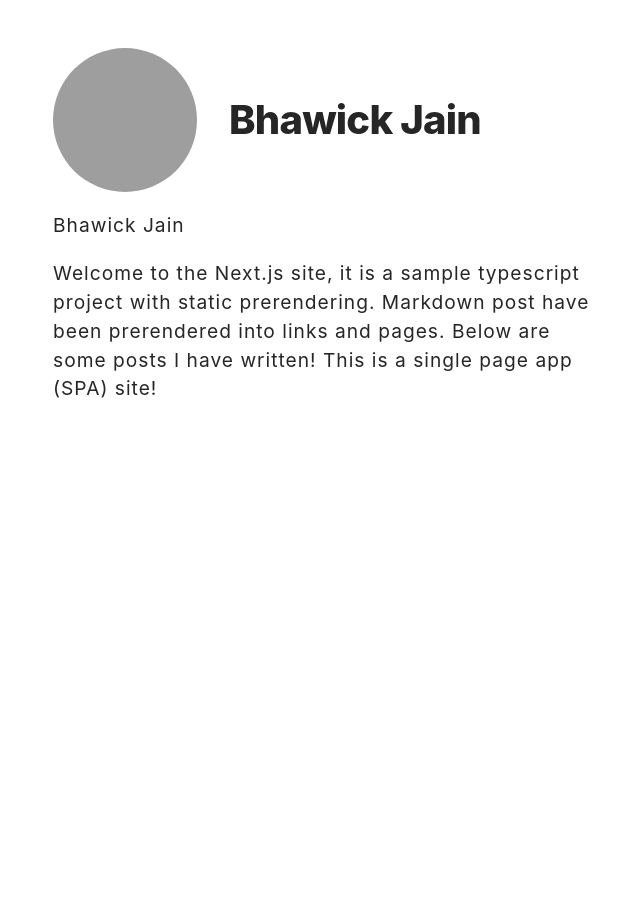
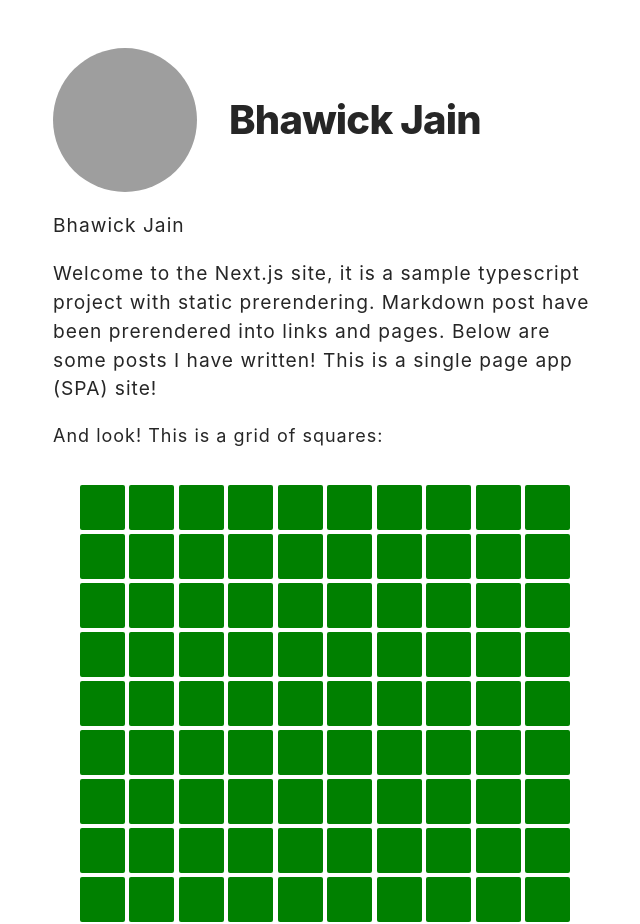
Before and after one commit to BhawickJain/nextjs-app, a Next.js app: page / in a window 1280 px wide. Shown: the top 924 px of the page, without its empty margins (315-955 px from the left). Before the commit the page ends 800 px from the top, so only its background shows below. Built offline with nearby package versions, Linux system fonts and the light colour scheme; grey boxes are pictures that could not be loaded.

Commit message:
import and centre the Grid component

```diff
--- a/pages/index.tsx
+++ b/pages/index.tsx
@@ -1,9 +1,7 @@
-import { getSortedPostsData, IPost } from '../lib/posts';
 import Head from 'next/head';
 import Layout, { siteTitle } from '../components/Layout';
-import Link from "next/link";
-import Date from '../components/Date';
 import utilStyles from '../styles/utils.module.css';
+import Grid from '../components/Grid/Grid';
 
 /**
  * Note how the home attribute is present without a value
@@ -28,6 +26,13 @@ export default function Home() {
           This is a single page app (SPA) site!
           </p>
         </section>
+        <section>
+          And look! This is a grid of squares:
+
+          <div style={{ display: 'flex', justifyContent: 'center', marginTop: '2rem' }}>
+            <Grid rows={10} columns={10} size={45}/>
+          </div>
+        </section>
       </>
     </Layout>
   );
```
